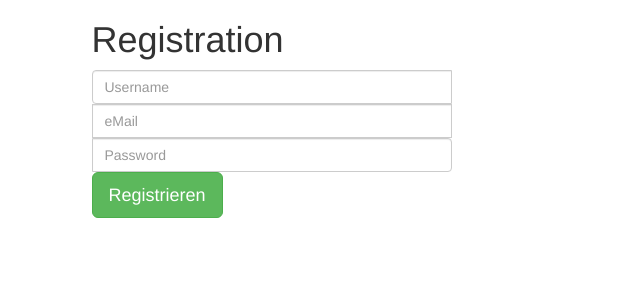
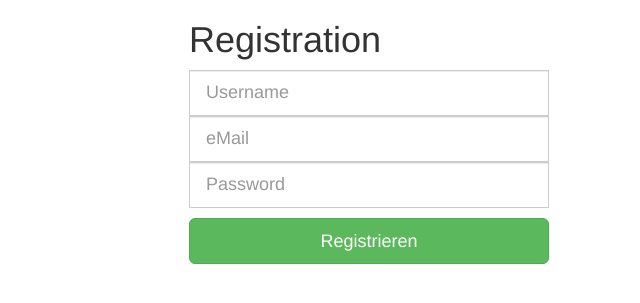
Before and after one commit to easy-as-pie-labs/tweap, a Django app: page /users/register/ in a window 1280 px wide. Shown: the top 303 px of the page, without its empty margins (271-911 px from the left). Run offline with Django 3.2, Linux system fonts and the light colour scheme; some libraries are stand-ins or nearby versions.

Commit message:
global basetemplate design was changed: every app now hat its own basetemplate in tweap/template. Also some layoutimprovements

```diff
--- a/tweap/tweap/static/tweap/style.css
+++ b/tweap/tweap/static/tweap/style.css
@@ -0,0 +1,4 @@
+.btn-middle{
+    width:100%;
+    margin-top:10px;
+}
--- a/tweap/tweap/templates/base.html
+++ b/tweap/tweap/templates/base.html
@@ -1,6 +1,6 @@
 {% load staticfiles %}
 {% load i18n %}
-{% language 'pl' %}
+{% language 'en' %}
 <!DOCTYPE html>
 <html>
 <head lang="en">
--- /dev/null
+++ b/tweap/tweap/templates/user_management.html
@@ -0,0 +1,9 @@
+{% extends "base.html" %}
+{% load i18n %}
+{% block content %}
+<div class="row">
+    <div class="col-md-4 col-md-offset-4">
+        {% block user_management %}{% endblock %}
+    </div>
+</div>
+{% endblock %}
--- a/tweap/user_management/templates/user_management/register.html
+++ b/tweap/user_management/templates/user_management/register.html
@@ -1,24 +1,16 @@
-{% extends "base.html" %}
+{% extends "user_management.html" %}
 {% load i18n %}
-{% block content %}
+{% block user_management %}
 {# TODO: hier localization nutzen #}
-
-<div class="row">
-    <div class="col-md-4 col-md-offset-3">
         <h1>{% trans "Registration" %}</h1>
         {% for error, message in error_messages.items %}
-            <div class="alert alert-danger">{{ message }}</div><br>
-        {%  endfor %}
-        <form method="post" action="{% url 'user_management:register' %}">
+        <div class="alert alert-danger">{{ message }}</div><br>
+        {% endfor %}
+        <form class="input-group input-group-lg" method="post" action="{% url 'user_management:register' %}">
             {% csrf_token %}
-            <div class="input-group">
-                <input class="form-control" type="text" name="username" placeholder="Username" value="{{ username }}" required>
-                <input class="form-control" type="email" name="email" placeholder="eMail" value="{{ email }}" required>
-                <input class="form-control" type="password" name="password" placeholder="Password" required>
-            </div>
-            <input class="btn btn-success btn-lg" type="submit" value="Registrieren">
+            <input class="form-control" type="text" name="username" placeholder="Username" value="{{ username }}" required>
+            <input class="form-control" type="email" name="email" placeholder="eMail" value="{{ email }}" required>
+            <input class="form-control" type="password" name="password" placeholder="Password" required>
+            <input class="btn btn-success btn-lg btn-middle" type="submit" value="Registrieren">
         </form>
-    </div>
-</div>
-
 {% endblock %}
```
Also changed, not shown: tweap/user_management/templates/user_management/login.html (+7 -14 lines), tweap/user_management/templates/user_management/logout.html (+2 -5 lines), tweap/user_management/templates/user_management/profile.html (+2 -6 lines).
